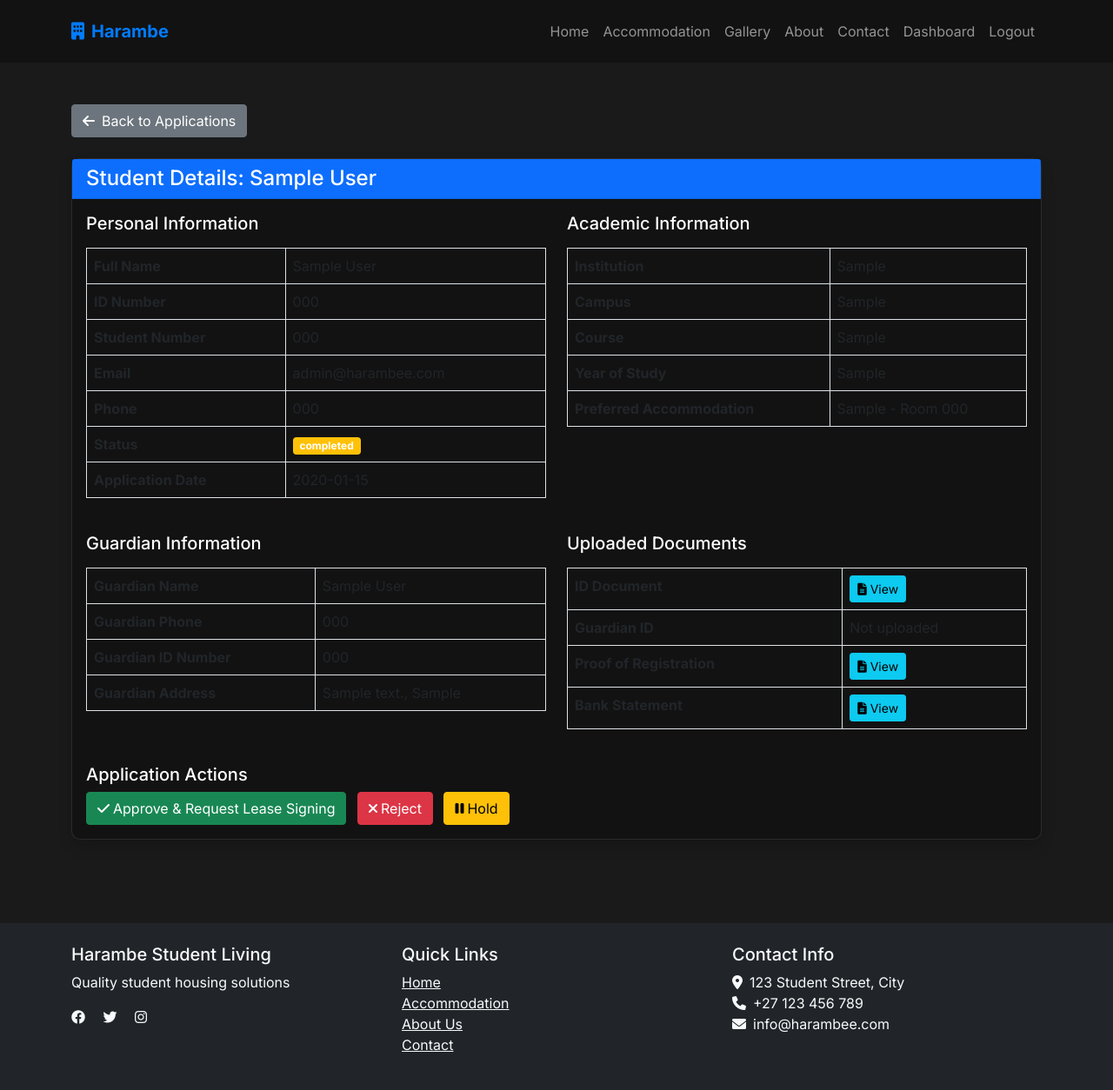
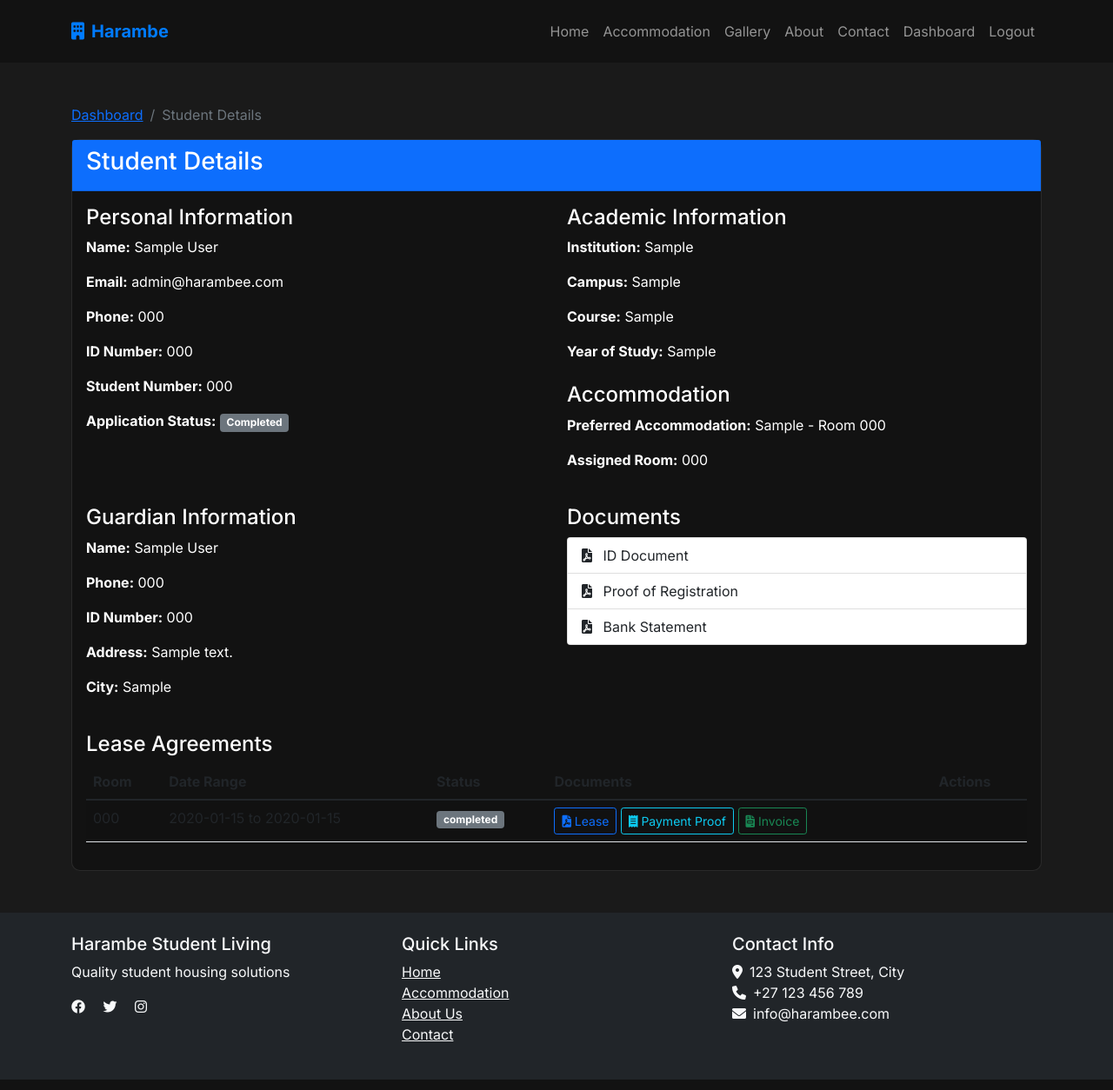
Before and after one commit to harry34704/Harambee_1, a Flask app: page /admin/view_student/1 in a window 1280 px wide. Shown: the whole page at 87% size. Run offline with Flask 3, Linux system fonts and the light colour scheme; a user stored in the database is signed in; tables that the repository leaves empty hold one stand-in row (values such as "Sample post").

Commit message:
Assistant checkpoint: Auto-generate lease agreement & invoice on student approval
Assistant generated file changes:
- app.py: Auto-generate lease agreement on student approval
- templates/dashboard/student.html: Add lease agreement and invoice sections to student dashboard
- templates/admin/student_detail.html: Update admin student view with lease and invoice information
- utils/sms.py: Add SMS notification functions for lease agreements and payments

---

User prompt:

after student has been approved they need to receive a lease agreement automatically generated with their details on the document and make up any lease agreement related to student accomodation and also a invoice after proof of payment has been approved

Replit-Commit-Author: Assistant
Replit-Commit-Session-Id: 294e23e2-89fa-4dc4-8d70-c11c893e9f36

```diff
--- a/app.py
+++ b/app.py
@@ -326,12 +326,59 @@ def register_routes(app):
     def process_application(student_id):
         if not current_user.is_admin:
             return {"error": "Access denied"}, 403
-        from models import Student
+        from models import Student, Accommodation, LeaseAgreement
+        from datetime import datetime, timedelta
         student = Student.query.get_or_404(student_id)
         action = request.form.get("action")
 
         if action in ["approve", "reject", "hold", "partial_approve"]:
             student.status = action
+
+            # If approved or partially approved, create a lease agreement
+            if action in ["approve", "partial_approve"]:
+                # Get the selected accommodation
+                if student.accommodation_preference:
+                    room = Accommodation.query.get(student.accommodation_preference)
+
+                    if room:
+                        # Create default lease dates (e.g., 1 year from now)
+                        start_date = datetime.now().date()
+                        end_date = start_date + timedelta(days=365)  # One year lease
+
+                        # Create the lease agreement
+                        new_lease = LeaseAgreement(
+                            student_id=student.id,
+                            room_number=room.room_number,
+                            start_date=start_date,
+                            end_date=end_date,
+                            status="pending" if action == "partial_approve" else "active"
+                        )
+
+                        db.session.add(new_lease)
+                        db.session.commit()
+
+                        # Generate the lease agreement PDF
+                        from utils.pdf_generator import generate_lease_agreement
+                        filename = generate_lease_agreement(student, room, new_lease)
+                        new_lease.pdf_file = filename
+
+                        # If fully approved, also mark the room as unavailable and assign to student
+                        if action == "approve":
+                            room.is_available = False
+                            student.room_number = room.room_number
+                            new_lease.status = "fully_signed"  # Admin automatically signs
+
+                            # Generate invoice as well since it's fully approved
+                            from utils.pdf_generator import generate_invoice
+                            invoice_filename = generate_invoice(student, room, new_lease)
+                            new_lease.invoice_file = invoice_filename
+                            new_lease.payment_verified = True
+
+                        db.session.commit()
+
+                        if action == "partial_approve":
+                            student.status = "partial_approved"
+
             db.session.commit()
 
             # Send SMS notification
@@ -339,9 +386,9 @@ def register_routes(app):
             if action == "hold":
                 message = "Your application is on hold. Please check your email for required documents."
             elif action == "partial_approve":
-                message = "Your application has been partially approved. Please sign your lease agreement to proceed."
-                student.status = "partial_approved"
-                db.session.commit()
+                message = "Your application has been partially approved. A lease agreement has been generated for you to sign in your dashboard."
+            elif action == "approve":
+                message = "Your application has been approved! A lease agreement and invoice have been generated and are available in your dashboard."
 
             try:
                 from utils.sms import send_application_status
--- a/templates/admin/student_detail.html
+++ b/templates/admin/student_detail.html
@@ -1,199 +1,192 @@
-
-{% extends "base.html" %}
+{% extends 'base.html' %}
 
 {% block content %}
-<div class="container py-5">
-    <div class="row">
-        <div class="col-md-12 mb-4">
-            <a href="{{ url_for('admin_applications') }}" class="btn btn-secondary">
-                <i class="fas fa-arrow-left me-2"></i>Back to Applications
-            </a>
-        </div>
-    </div>
-    <div class="row">
-        <div class="col-md-12">
-            <div class="card shadow">
+<div class="container mt-5">
+    <nav aria-label="breadcrumb">
+        <ol class="breadcrumb">
+            <li class="breadcrumb-item"><a href="{{ url_for('dashboard') }}">Dashboard</a></li>
+            <li class="breadcrumb-item active" aria-current="page">Student Details</li>
+        </ol>
+    </nav>
+
+    <div class="card mb-4">
         <div class="card-header bg-primary text-white">
-                    <h4 class="mb-0">Student Details: {{ student.name }}</h4>
+            <h3>Student Details</h3>
         </div>
         <div class="card-body">
             <div class="row">
                 <div class="col-md-6">
-                            <h5 class="mb-3">Personal Information</h5>
-                            <table class="table table-bordered">
-                                <tr>
-                                    <th>Full Name</th>
-                                    <td>{{ student.name }}</td>
-                                </tr>
-                                <tr>
-                                    <th>ID Number</th>
-                                    <td>{{ student.id_number }}</td>
-                                </tr>
-                                <tr>
-                                    <th>Student Number</th>
-                                    <td>{{ student.student_number }}</td>
-                                </tr>
-                                <tr>
-                                    <th>Email</th>
-                                    <td>{{ student.user.email }}</td>
-                                </tr>
-                                <tr>
-                                    <th>Phone</th>
-                                    <td>{{ student.phone }}</td>
-                                </tr>
-                                <tr>
-                                    <th>Status</th>
-                                    <td>
-                                        <span class="badge
-                                            {% if student.status == 'approved' %}bg-success
-                                            {% elif student.status == 'rejected' %}bg-danger
-                                            {% elif student.status == 'partial_approved' %}bg-info
-                                            {% else %}bg-warning{% endif %}">
-                                            {{ student.status }}
+                    <h4>Personal Information</h4>
+                    <p><strong>Name:</strong> {{ student.name }}</p>
+                    <p><strong>Email:</strong> {{ student.user.email }}</p>
+                    <p><strong>Phone:</strong> {{ student.phone }}</p>
+                    <p><strong>ID Number:</strong> {{ student.id_number }}</p>
+                    <p><strong>Student Number:</strong> {{ student.student_number }}</p>
+                    <p><strong>Application Status:</strong>
+                        <span class="badge {% if student.status == 'approved' %}bg-success{% elif student.status == 'rejected' %}bg-danger{% elif student.status == 'pending' %}bg-warning{% else %}bg-secondary{% endif %}">
+                            {{ student.status.title() }}
                         </span>
-                                    </td>
-                                </tr>
-                                <tr>
-                                    <th>Application Date</th>
-                                    <td>{{ student.created_at.strftime('%Y-%m-%d') }}</td>
-                                </tr>
-                            </table>
+                    </p>
                 </div>
+                <div class="col-md-6">
+                    <h4>Academic Information</h4>
+                    <p><strong>Institution:</strong> {{ student.institution }}</p>
+                    <p><strong>Campus:</strong> {{ student.campus }}</p>
+                    <p><strong>Course:</strong> {{ student.course }}</p>
+                    <p><strong>Year of Study:</strong> {{ student.year_of_study }}</p>
 
-                        <div class="col-md-6">
-                            <h5 class="mb-3">Academic Information</h5>
-                            <table class="table table-bordered">
-                                <tr>
-                                    <th>Institution</th>
-                                    <td>{{ student.institution }}</td>
-                                </tr>
-                                <tr>
-                                    <th>Campus</th>
-                                    <td>{{ student.campus }}</td>
-                                </tr>
-                                <tr>
-                                    <th>Course</th>
-                                    <td>{{ student.course }}</td>
-                                </tr>
-                                <tr>
-                                    <th>Year of Study</th>
-                                    <td>{{ student.year_of_study }}</td>
-                                </tr>
-                                <tr>
-                                    <th>Preferred Accommodation</th>
-                                    <td>
+                    <h4 class="mt-4">Accommodation</h4>
+                    {% if student.accommodation_preference %}
+                    <p><strong>Preferred Accommodation:</strong>
                         {% if student.preferred_accommodation %}
                             {{ student.preferred_accommodation.room_type }} - Room {{ student.preferred_accommodation.room_number }}
                         {% else %}
-                                            Not specified
+                            Unknown (ID: {{ student.accommodation_preference }})
                         {% endif %}
-                                    </td>
-                                </tr>
-                            </table>
+                    </p>
+                    {% endif %}
+                    {% if student.room_number %}
+                    <p><strong>Assigned Room:</strong> {{ student.room_number }}</p>
+                    {% endif %}
                 </div>
             </div>
 
             <div class="row mt-4">
                 <div class="col-md-6">
-                            <h5 class="mb-3">Guardian Information</h5>
-                            <table class="table table-bordered">
-                                <tr>
-                                    <th>Guardian Name</th>
-                                    <td>{{ student.guardian_name }}</td>
-                                </tr>
-                                <tr>
-                                    <th>Guardian Phone</th>
-                                    <td>{{ student.guardian_phone }}</td>
-                                </tr>
-                                <tr>
-                                    <th>Guardian ID Number</th>
-                                    <td>{{ student.guardian_id_number }}</td>
-                                </tr>
-                                <tr>
-                                    <th>Guardian Address</th>
-                                    <td>{{ student.guardian_street_address }}, {{ student.guardian_city }}</td>
-                                </tr>
-                            </table>
+                    <h4>Guardian Information</h4>
+                    <p><strong>Name:</strong> {{ student.guardian_name or 'Not provided' }}</p>
+                    <p><strong>Phone:</strong> {{ student.guardian_phone or 'Not provided' }}</p>
+                    <p><strong>ID Number:</strong> {{ student.guardian_id_number or 'Not provided' }}</p>
+                    <p><strong>Address:</strong> {{ student.guardian_street_address or 'Not provided' }}</p>
+                    <p><strong>City:</strong> {{ student.guardian_city or 'Not provided' }}</p>
+                </div>
+                <div class="col-md-6">
+                    <h4>Documents</h4>
+                    <div class="list-group">
+                        {% if student.id_document %}
+                        <a href="{{ url_for('view_document', student_id=student.id, doc_type='id') }}" class="list-group-item list-group-item-action" target="_blank">
+                            <i class="fas fa-file-pdf me-2"></i> ID Document
+                        </a>
+                        {% endif %}
+
+                        {% if student.parent_id %}
+                        <a href="{{ url_for('view_document', student_id=student.id, doc_type='parent_id') }}" class="list-group-item list-group-item-action" target="_blank">
+                            <i class="fas fa-file-pdf me-2"></i> Guardian ID
+                        </a>
+                        {% endif %}
+
+                        {% if student.proof_of_registration %}
+                        <a href="{{ url_for('view_document', student_id=student.id, doc_type='proof_of_registration') }}" class="list-group-item list-group-item-action" target="_blank">
+                            <i class="fas fa-file-pdf me-2"></i> Proof of Registration
+                        </a>
+                        {% endif %}
+
+                        {% if student.bank_statement %}
+                        <a href="{{ url_for('view_document', student_id=student.id, doc_type='bank_statement') }}" class="list-group-item list-group-item-action" target="_blank">
+                            <i class="fas fa-file-pdf me-2"></i> Bank Statement
+                        </a>
+                        {% endif %}
+                    </div>
+                </div>
             </div>
 
-                        <div class="col-md-6">
-                            <h5 class="mb-3">Uploaded Documents</h5>
-                            <table class="table table-bordered">
+            <!-- Lease Agreements Section -->
+            {% if student.lease_agreements %}
+            <div class="row mt-4">
+                <div class="col-12">
+                    <h4>Lease Agreements</h4>
+                    <div class="table-responsive">
+                        <table class="table table-striped">
+                            <thead>
                                 <tr>
-                                    <th>ID Document</th>
+                                    <th>Room</th>
+                                    <th>Date Range</th>
+                                    <th>Status</th>
+                                    <th>Documents</th>
+                                    <th>Actions</th>
+                                </tr>
+                            </thead>
+                            <tbody>
+                                {% for lease in student.lease_agreements %}
+                                <tr>
+                                    <td>{{ lease.room_number }}</td>
+                                    <td>{{ lease.start_date.strftime('%Y-%m-%d') }} to {{ lease.end_date.strftime('%Y-%m-%d') }}</td>
                                     <td>
-                                        {% if student.id_document %}
-                                            <a href="{{ url_for('view_document', student_id=student.id, doc_type='id') }}" target="_blank" class="btn btn-sm btn-info">
-                                                <i class="fas fa-file-alt me-1"></i>View
+                                        {% if lease.status == 'pending' %}
+                                            <span class="badge bg-warning">Unsigned</span>
+                                        {% elif lease.status == 'signed_by_student' %}
+                                            <span class="badge bg-info">Awaiting Admin Signature</span>
+                                        {% elif lease.status == 'fully_signed' %}
+                                            <span class="badge bg-success">Fully Signed</span>
+                                        {% elif lease.status == 'payment_pending' %}
+                                            <span class="badge bg-warning">Payment Pending</span>
+                                        {% elif lease.status == 'active' %}
+                                            <span class="badge bg-success">Active</span>
+                                        {% else %}
+                                            <span class="badge bg-secondary">{{ lease.status }}</span>
+                                        {% endif %}
+                                    </td>
+                                    <td>
+                                        {% if lease.pdf_file %}
+                                        <a href="{{ url_for('download_lease', lease_id=lease.id) }}" class="btn btn-sm btn-outline-primary">
+                                            <i class="fas fa-file-pdf"></i> Lease
                                         </a>
-                                        {% else %}
-                                            Not uploaded
+                                        {% endif %}
+
+                                        {% if lease.payment_proof %}
+                                        <a href="{{ url_for('view_payment_proof', lease_id=lease.id) }}" class="btn btn-sm btn-outline-info">
+                                            <i class="fas fa-receipt"></i> Payment Proof
+                                        </a>
+                                        {% endif %}
+
+                                        {% if lease.invoice_file %}
+                                        <a href="{{ url_for('download_invoice', lease_id=lease.id) }}" class="btn btn-sm btn-outline-success">
+                                            <i class="fas fa-file-invoice"></i> Invoice
+                                        </a>
+                                        {% endif %}
+                                    </td>
+                                    <td>
+                                        {% if lease.status == 'signed_by_student' %}
+                                        <a href="{{ url_for('admin_view_lease', lease_id=lease.id) }}" class="btn btn-sm btn-primary">
+                                            Review & Sign
+                                        </a>
+                                        {% elif lease.status == 'payment_pending' %}
+                                        <form action="{{ url_for('verify_payment', lease_id=lease.id) }}" method="post" class="d-inline">
+                                            <input type="hidden" name="action" value="approve">
+                                            <button type="submit" class="btn btn-sm btn-success">Verify Payment</button>
+                                        </form>
+                                        <form action="{{ url_for('verify_payment', lease_id=lease.id) }}" method="post" class="d-inline">
+                                            <input type="hidden" name="action" value="reject">
+                                            <button type="submit" class="btn btn-sm btn-danger">Reject Payment</button>
+                                        </form>
                                         {% endif %}
                                     </td>
                                 </tr>
-                                <tr>
-                                    <th>Guardian ID</th>
-                                    <td>
-                                        {% if student.parent_id %}
-                                            <a href="{{ url_for('view_document', student_id=student.id, doc_type='parent_id') }}" target="_blank" class="btn btn-sm btn-info">
-                                                <i class="fas fa-file-alt me-1"></i>View
-                                            </a>
-                                        {% else %}
-                                            Not uploaded
-                                        {% endif %}
-                                    </td>
-                                </tr>
-                                <tr>
-                                    <th>Proof of Registration</th>
-                                    <td>
-                                        {% if student.proof_of_registration %}
-                                            <a href="{{ url_for('view_document', student_id=student.id, doc_type='proof_of_registration') }}" target="_blank" class="btn btn-sm btn-info">
-                                                <i class="fas fa-file-alt me-1"></i>View
-                                            </a>
-                                        {% else %}
-                                            Not uploaded
-                                        {% endif %}
-                                    </td>
-                                </tr>
-                                <tr>
-                                    <th>Bank Statement</th>
-                                    <td>
-                                        {% if student.bank_statement %}
-                                            <a href="{{ url_for('view_document', student_id=student.id, doc_type='bank_statement') }}" target="_blank" class="btn btn-sm btn-info">
-                                                <i class="fas fa-file-alt me-1"></i>View
-                                            </a>
-                                        {% else %}
-                                            Not uploaded
-                                        {% endif %}
-                                    </td>
-                                </tr>
+                                {% endfor %}
+                            </tbody>
                         </table>
                     </div>
                 </div>
+            </div>
+            {% endif %}
 
-                    <div class="mt-4">
-                        <h5>Application Actions</h5>
-                        <form action="{{ url_for('process_application', student_id=student.id) }}" method="POST" class="d-inline">
-                            <input type="hidden" name="action" value="partial_approve">
-                            <button type="submit" class="btn btn-success me-2">
-                                <i class="fas fa-check me-1"></i>Approve & Request Lease Signing
-                            </button>
-                        </form>
-                        <form action="{{ url_for('process_application', student_id=student.id) }}" method="POST" class="d-inline">
-                            <input type="hidden" name="action" value="reject">
-                            <button type="submit" class="btn btn-danger me-2">
-                                <i class="fas fa-times me-1"></i>Reject
-                            </button>
-                        </form>
-                        <form action="{{ url_for('process_application', student_id=student.id) }}" method="POST" class="d-inline">
-                            <input type="hidden" name="action" value="hold">
-                            <button type="submit" class="btn btn-warning">
-                                <i class="fas fa-pause me-1"></i>Hold
-                            </button>
+            {% if student.status == 'pending' and student.institution == 'Highlands College' %}
+            <div class="row mt-4">
+                <div class="col-12">
+                    <h4>Process Application</h4>
+                    <form action="{{ url_for('process_application', student_id=student.id) }}" method="post" class="d-flex">
+                        <select name="action" class="form-select me-2" required>
+                            <option value="">Select Action</option>
+                            <option value="approve">Approve</option>
+                            <option value="partial_approve">Partially Approve</option>
+                            <option value="reject">Reject</option>
+                            <option value="hold">Hold for Documents</option>
+                        </select>
+                        <button type="submit" class="btn btn-primary">Submit</button>
                     </form>
                 </div>
             </div>
-            </div>
+            {% endif %}
         </div>
     </div>
 </div>
```
Also changed, not shown: templates/dashboard/student.html (+156 -144 lines), utils/sms.py (+52 -13 lines). Lines whose indentation alone changed are shown as unchanged.
